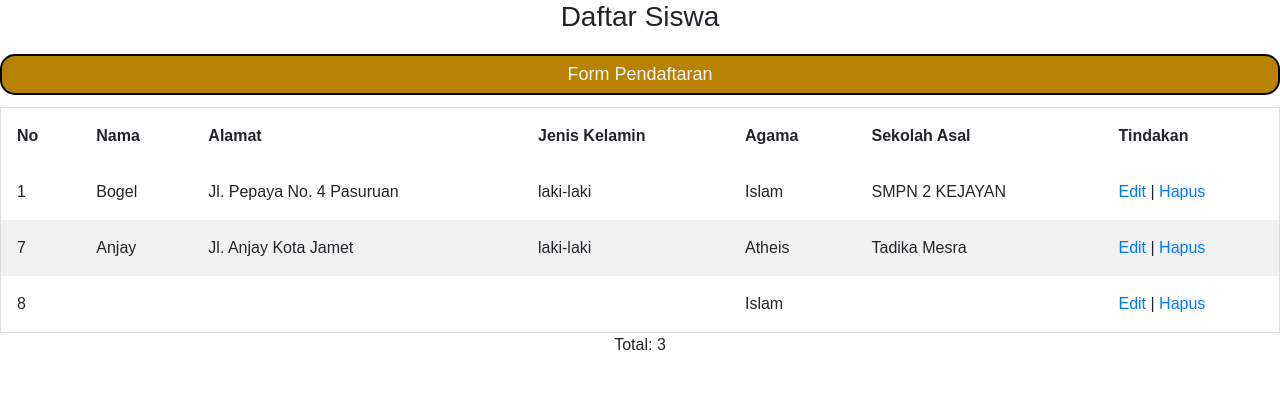
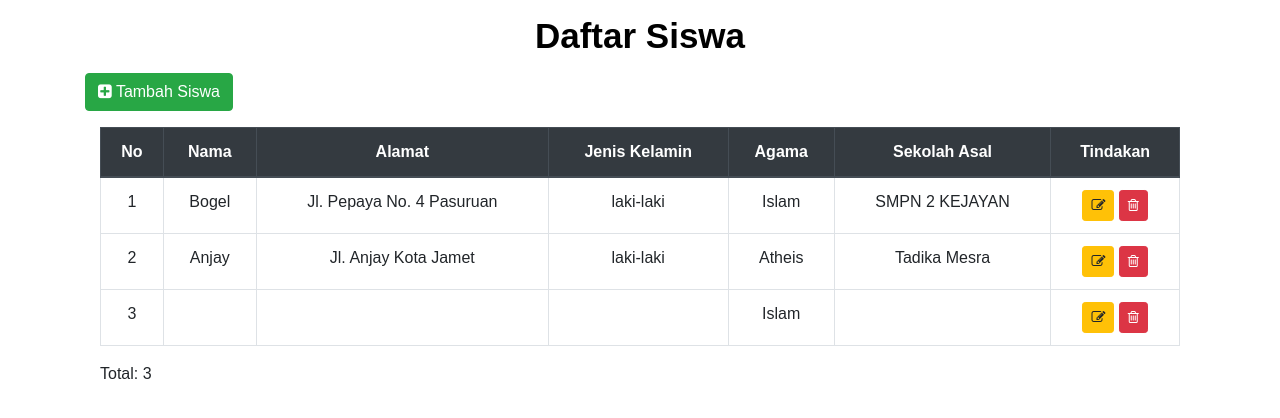
Before and after one commit to mswann77/vsga-webdeveloper, a PHP site: page /list-siswa.php in a window 1280 px wide. Shown: the top 418 px of the page. Run offline with PHP 8.4, Linux system fonts and the light colour scheme; data comes from the database, SQL or seed files in the repository; some libraries are stand-ins or nearby versions.

Commit message:
Final Project

```diff
--- a/CRUD/list-siswa.css
+++ b/CRUD/list-siswa.css
@@ -1,38 +1,19 @@
-body {font-family: Arial, Helvetica, sans-serif;}
-* {box-sizing: border-box;}
-* {text-align: center;}
+@import "https://use.fontawesome.com/releases/v5.5.0/css/all.css";
 
-table {
-  border-collapse: collapse;
-  border-spacing: 0;
+body{
+  margin: 0px;
+  padding: 0px;
+  height: 100%;
   width: 100%;
-  border: 1px solid #ddd;
+  font-family: sans-serif;
+  background-size: cover;
 }
-th, td {
-  text-align: left;
-  padding: 16px;
+.container .title{
+  padding: 10px;
+  font-size: 35px;
+  font-weight: 600;
+  text-align: center;
+  place-items: center;
+  color: rgb(0, 0, 0);
+  user-select: none;
 }
-tr:nth-child(even) {
-  background-color: #f2f2f2;
-}
-.btn{
-    width: 100%;
-    background: none;
-    border: 2px solid #000000;
-    color: #f5f5f5;
-    padding: 5px;
-    font-size: 18px;
-    cursor: pointer;
-    margin: 12px 0;
-    border-radius: 15px;
-    background: linear-gradient(-135deg,#b68200, #b68200);
-    transition: all 0.3s ease;
-  }
-  .btn a:hover{
-    animation: rotate 0.4s linear infinite;
-  }
-  @keyframes rotate {
-    100%{
-      filter: hue-rotate(-360deg)
-    }
-  }
--- a/CRUD/list-siswa.php
+++ b/CRUD/list-siswa.php
@@ -4,58 +4,74 @@
 <html>
     <meta charset="utf-8">
     <meta name="viewport" content="width=device-width, initial-scale=1">
-<link rel="stylesheet" href="https://stackpath.bootstrapcdn.com/bootstrap/4.4.1/css/bootstrap.min.css">
+    <link rel="stylesheet" href="https://maxcdn.bootstrapcdn.com/bootstrap/4.5.2/css/bootstrap.min.css">
     <link rel="stylesheet" href="list-siswa.css">
+    <script src="https://ajax.googleapis.com/ajax/libs/jquery/3.5.1/jquery.min.js"></script>
+    <script src="https://cdnjs.cloudflare.com/ajax/libs/popper.js/1.16.0/umd/popper.min.js"></script>
+    <script src="https://maxcdn.bootstrapcdn.com/bootstrap/4.5.2/js/bootstrap.min.js"></script>
+    <link rel="stylesheet" href="https://cdnjs.cloudflare.com/ajax/libs/font-awesome/4.7.0/css/font-awesome.min.css">
 <head>
     <title>Pendaftaran Siswa Baru | SMAN 1 KEJAYAN</title>
 </head>
 
+</head>
 <body>
-    <header>
-        <h3>Daftar Siswa</h3>
-    </header>
-        <a class="btn btn-primary" href="form-daftar.php" role="button">Form Pendaftaran</a>
+        <div class="container">
+        <div class="title">Daftar Siswa</div>
+        <div class="form-group">
+            <a href="form-daftar.php" class="btn btn-success">
+                <i class="fa fa-plus-square" ></i> Tambah Siswa
+            </a>
+        </div>
 
-    <br>
-
-    <table>
-    <thead>
+    <div class="container">
+    <div class="box-body table-responsive no-padding">
+        <table class="table table-bordered table-hover">
+        <thead class="thead-dark">
             <tr>
-            <th>No</th>
-            <th>Nama</th>
-            <th>Alamat</th>
-            <th>Jenis Kelamin</th>
-            <th>Agama</th>
-            <th>Sekolah Asal</th>
-            <th>Tindakan</th>
+                <th class="text-center">No</th>
+                <th class="text-center">Nama</th>
+                <th class="text-center">Alamat</th>
+                <th class="text-center">Jenis Kelamin</th>
+                <th class="text-center">Agama</th>
+                <th class="text-center">Sekolah Asal</th>
+                <th class="text-center">Tindakan</th>
             </tr>
         </thead>
     <tbody>
+
 
         <?php
         $sql = "SELECT * FROM calon_siswa";
         $query = mysqli_query($db, $sql);
 
+        $no = 0;
         while($siswa = mysqli_fetch_array($query)){
-            echo "<tr>";
+        $no++;
 
-            echo "<td>".$siswa['id']."</td>";
-            echo "<td>".$siswa['nama']."</td>";
-            echo "<td>".$siswa['alamat']."</td>";
-            echo "<td>".$siswa['jenis_kelamin']."</td>";
-            echo "<td>".$siswa['agama']."</td>";
-            echo "<td>".$siswa['sekolah_asal']."</td>";
+        ?>
+        <tr>
+            <td align="center"><?=$no?></td>
+            <td align="center"><?=$siswa['nama']?></td>
+            <td align="center"><?=$siswa['alamat']?></td>
+            <td align="center"><?=$siswa['jenis_kelamin']?></td>
+            <td align="center"><?=$siswa['agama']?></td>
+            <td align="center"><?=$siswa['sekolah_asal']?></td>
+            <td align="center">
+            <a href='form-edit.php?id=<?php echo $siswa['id']; ?>' class="edit_modal btn btn-warning btn-sm">
+            <i class="fa fa-pencil-square-o"> </i>
+            </a>
+            <a href='hapus.php?id=<?=$siswa['id']?>' class="delete-modal btn btn-danger btn-sm">
+            <i class="fa fa-trash-o"></i>
+            </a>
+            </td>
+        </tr>
 
-            echo "<td>";
-            echo "<a href='form-edit.php?id=".$siswa['id']."'>Edit</a> | ";
-            echo "<a href='hapus.php?id=".$siswa['id']."'>Hapus</a>";
-            echo "</td>";
-
-            echo "</tr>";
+        <?php
         }
         ?>
 
-    </tbody>
+    </body>
     </table>
 
     <p>Total: <?php echo mysqli_num_rows($query) ?></p>
```
Also changed, not shown: CRUD/design.css (+11 -40 lines), CRUD/form-daftar.css (+12 -11 lines), CRUD/form-daftar.php (+15 -16 lines), CRUD/form-edit.php (+16 -15 lines), CRUD/index.php (+19 -7 lines). Lines whose indentation alone changed are shown as unchanged.
